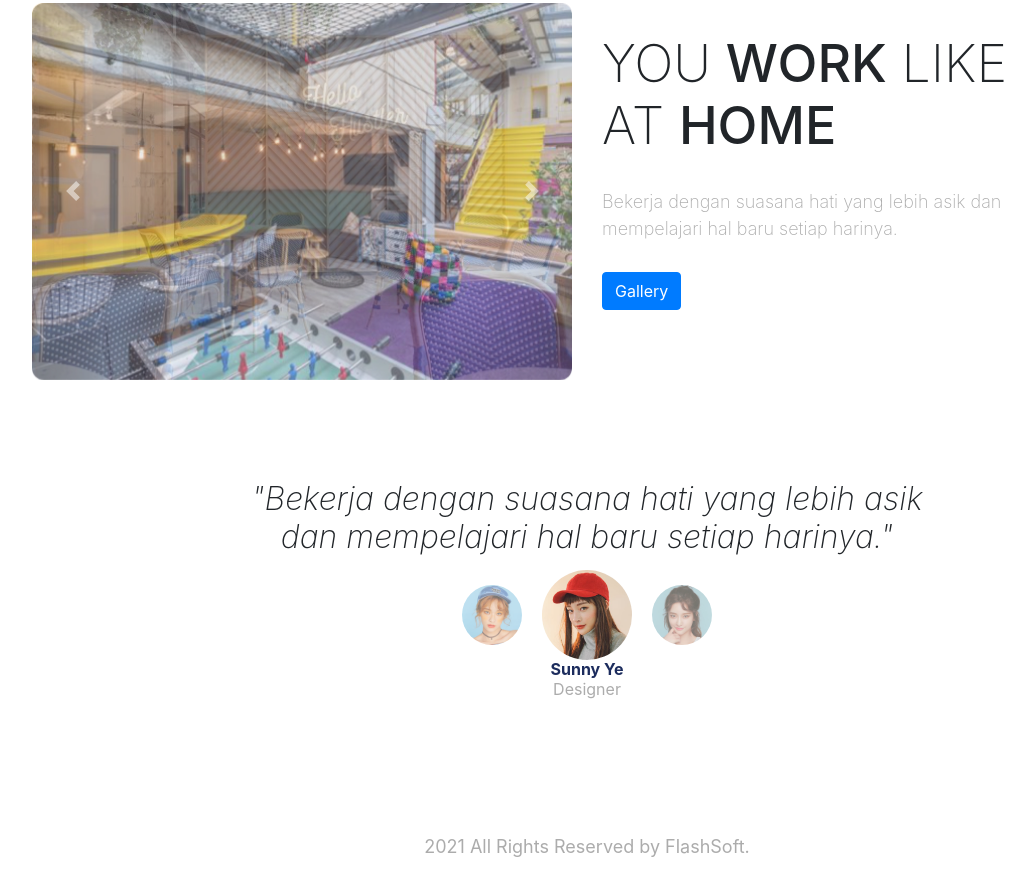
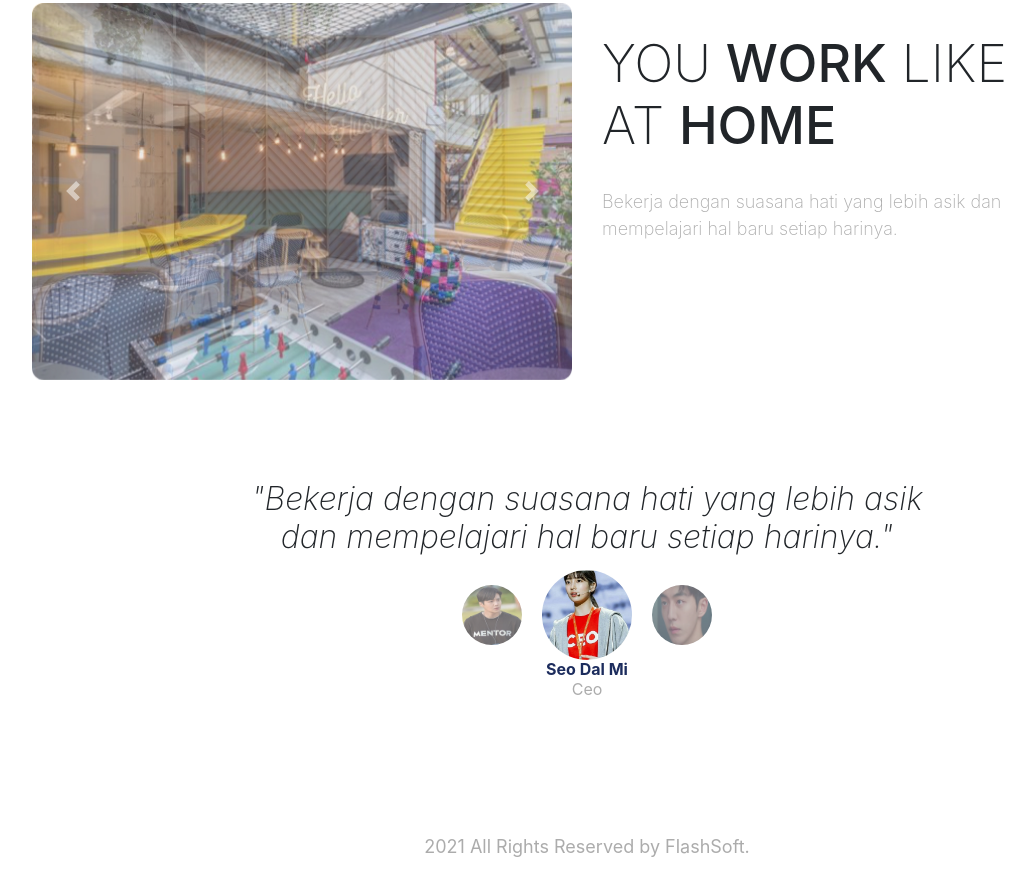
Before and after one commit to fadlisabda/fsmerantidigipreneur.github.io, a plain HTML site: page index.html in a window 1280 px wide. Shown: the part 748-1624 px from the top of the page, without its empty margins (53-1088 px from the left). Drawn offline with nearby package versions, Linux system fonts and the light colour scheme; a web font is replaced by a local one.

Commit message:
menambahkan gambar 2

```diff
--- a/index.html
+++ b/index.html
@@ -43,7 +43,7 @@
         <h1 class="display-4">
           Get work done <span>faster<br /></span> and <span>better</span> with us
         </h1>
-        <a href="" class="btn btn-primary tombol">Our Work</a>
+        <!-- <a href="" class="btn btn-primary tombol">Our Work</a> -->
       </div>
     </div>
     <!-- Akhir Jumbotron -->
@@ -102,7 +102,7 @@
         <div class="col-lg-5">
           <h3>You <span>work</span> like at <span>home</span></h3>
           <p>Bekerja dengan suasana hati yang lebih asik dan mempelajari hal baru setiap harinya.</p>
-          <a href="" class="btn btn-primary tombol">Gallery</a>
+          <!-- <a href="" class="btn btn-primary tombol">Gallery</a> -->
         </div>
       </div>
       <!-- akhir workingspace -->
@@ -117,17 +117,17 @@
         <div class="row justify-content-center">
           <div class="col-lg-6 justify-content-center d-flex">
             <figure class="figure">
-              <img src="img/img1.png" class="figure-img img-fluid rounded-circle" alt="Testi 1" />
+              <img src="img/img5.jpg" class="figure-img img-fluid rounded-circle" alt="Testi 1" />
             </figure>
             <figure class="figure">
-              <img src="img/img2.png" class="figure-img img-fluid rounded-circle utama" alt="Testi 2" />
+              <img src="img/img4.jpg" class="figure-img img-fluid rounded-circle utama" alt="Testi 2" />
               <figcaption class="figure-caption">
-                <h5>Sunny Ye</h5>
-                <p>Designer</p>
+                <h5>Seo Dal Mi</h5>
+                <p>Ceo</p>
               </figcaption>
             </figure>
             <figure class="figure">
-              <img src="img/img3.png" class="figure-img img-fluid rounded-circle" alt="Testi 3" />
+              <img src="img/img6.jpg" class="figure-img img-fluid rounded-circle" alt="Testi 3" />
             </figure>
           </div>
         </div>
```
Also changed, not shown: img/img4.jpg (added), img/img5.jpg (added), img/img6.jpg (added).
